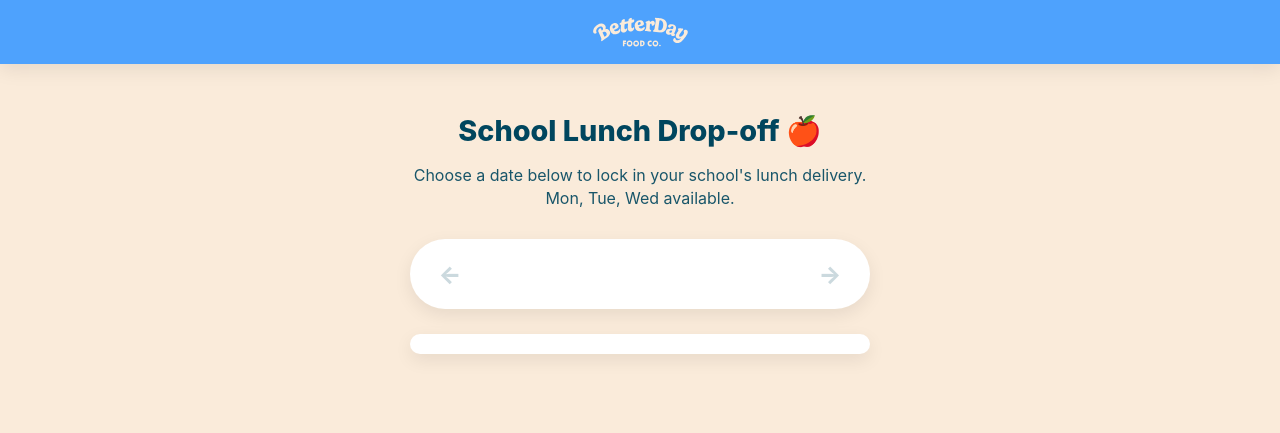
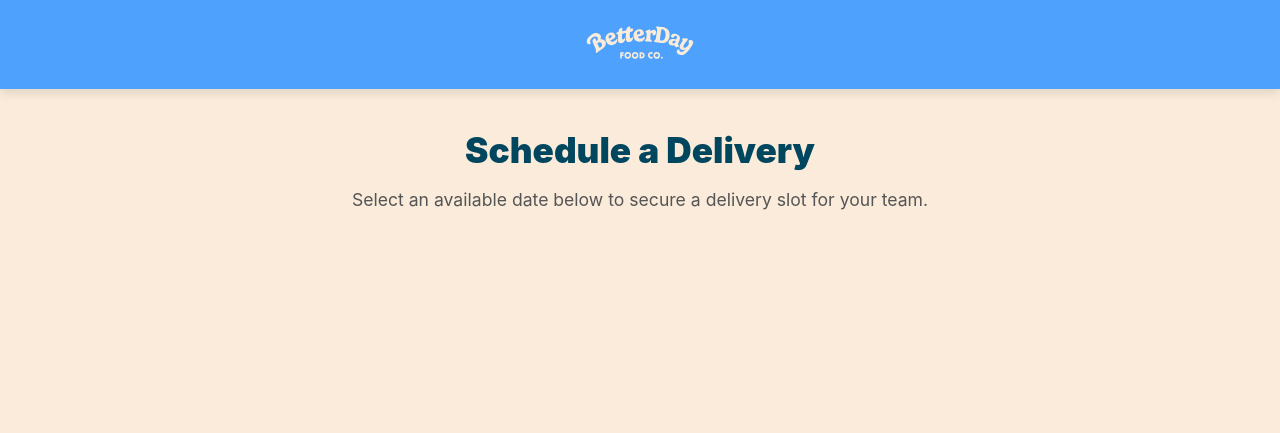
Before and after one commit to conner-kadz/betterday-app, a Flask app: template templates/index.html in a window 1280 px wide. Shown: the top 433 px of the page. Run offline with Flask 3, Linux system fonts and the light colour scheme; the template is opened without the code that fills it, so the values that code supplies are empty.

Commit message:
Update index.html

```diff
--- a/templates/index.html
+++ b/templates/index.html
@@ -1,115 +1,74 @@
 <!DOCTYPE html>
 <html>
 <head>
-    <title>BetterDay Booking</title>
+    <title>BetterDay | Book a Delivery</title>
     <meta name="viewport" content="width=device-width, initial-scale=1">
     <style>
-        :root {
-            --primary: #4ea2fd;    --accent: #faebda;
-            --dark: #00465e;       --bus-yellow: #ffd54f;
-            --status-open: #27ae60; --radius-lg: 18px;
-            --shadow: 0 6px 18px rgba(0, 0, 0, 0.08);
-            --error-red: #e74c3c;
-        }
-        * { box-sizing: border-box; font-family: -apple-system, sans-serif; }
-        body { margin: 0; background: var(--accent); color: var(--dark); padding-bottom: 50px; }
+        :root { --primary: #4ea2fd; --accent: #faebda; --dark: #00465e; --white: #ffffff; }
+        body { font-family: -apple-system, sans-serif; background: var(--accent); color: var(--dark); margin: 0; padding-bottom: 60px; }
 
-        /* Centered Header with Logo */
-        .app-header {
-            background: var(--primary);
-            padding: 12px 24px;
-            display: flex;
-            justify-content: center;
-            align-items: center;
-            box-shadow: var(--shadow);
+        .header { background: var(--primary); padding: 20px; text-align: center; box-shadow: 0 4px 10px rgba(0,0,0,0.1); }
+        .logo { height: 45px; }
+
+        .container { max-width: 900px; margin: 40px auto; padding: 0 20px; }
+
+        .hero { text-align: center; margin-bottom: 40px; }
+        .hero h1 { font-size: 2.2rem; font-weight: 900; margin-bottom: 10px; }
+        .hero p { font-size: 1.1rem; color: #555; }
+
+        .week-block { background: var(--white); border-radius: 20px; padding: 25px; margin-bottom: 25px; box-shadow: 0 5px 15px rgba(0,0,0,0.05); }
+        .week-title { font-size: 1.2rem; font-weight: 800; border-bottom: 2px dashed #eee; padding-bottom: 10px; margin-bottom: 20px; text-transform: uppercase; color: var(--dark); }
+
+        .days-grid { display: grid; grid-template-columns: repeat(3, 1fr); gap: 15px; }
+        @media (max-width: 600px) { .days-grid { grid-template-columns: 1fr; } }
+
+        .day-card {
+            background: #f8f9fa; border: 2px solid #eee; border-radius: 12px; padding: 15px;
+            text-align: center; text-decoration: none; color: var(--dark); font-weight: 700;
+            transition: 0.2s; display: block;
         }
 
-        .app-main { padding: 30px 20px; max-width: 500px; margin: 0 auto; }
+        /* Available */
+        .day-card.available { background: white; border-color: var(--primary); color: var(--primary); }
+        .day-card.available:hover { background: var(--primary); color: white; transform: translateY(-3px); box-shadow: 0 5px 15px rgba(78, 162, 253, 0.3); }
 
-        .intro-section { text-align: center; margin-bottom: 30px; }
-        .intro-section h1 { font-size: 1.8rem; font-weight: 800; margin-bottom: 8px; }
-        .intro-section p { font-size: 1rem; opacity: 0.9; font-weight: 400; line-height: 1.4; }
-
-        .scroller-nav {
-            display: flex; align-items: center; justify-content: space-between;
-            margin-bottom: 25px; background: white; padding: 15px 20px;
-            border-radius: 50px; box-shadow: var(--shadow);
-        }
-        .nav-arrow {
-            color: var(--dark);
-            text-decoration: none;
-            font-size: 1.5rem;
-            font-weight: 800;
-            width: 40px;
-            height: 40px;
-            display: flex;
-            align-items: center;
-            justify-content: center;
-            border-radius: 50%;
-        }
-        .nav-arrow:hover { background: #f0f0f0; }
-
-        .month-label h2 { margin: 0; font-size: 1.3rem; font-weight: 900; text-transform: uppercase; }
-
-        .booking-list {
-            background: white; border-radius: var(--radius-lg); padding: 10px 25px; box-shadow: var(--shadow);
-        }
-
-        .date-row { display: flex; justify-content: space-between; align-items: center; padding: 20px 0; border-bottom: 1px solid #f2f2f2; }
-        .date-row:last-child { border-bottom: none; }
-        .date-text { font-weight: 700; font-size: 1rem; }
-
-        .btn-select { background: var(--primary); color: white; text-decoration: none; padding: 10px 22px; border-radius: 99px; font-weight: 800; font-size: 0.75rem; text-transform: uppercase; }
-        .status-taken { background: var(--bus-yellow); color: #5d4037; padding: 8px 14px; border-radius: 99px; font-size: 0.65rem; font-weight: 900; }
+        /* Blocked / Past */
+        .day-card.unavailable { opacity: 0.5; cursor: not-allowed; pointer-events: none; background: #eee; border-color: #ddd; }
+        .status-badge { font-size: 0.7rem; text-transform: uppercase; font-weight: 900; background: #ddd; padding: 3px 8px; border-radius: 4px; display: inline-block; margin-top: 5px; }
+        .day-card.available .status-badge { display: none; }
     </style>
 </head>
 <body>
-    <header class="app-header">
-        <a href="/">
-            <img src="{{ url_for('static', filename='Logo.svg') }}" alt="BetterDay Logo" style="height: 40px; width: auto; display: block;">
-        </a>
-    </header>
+    <div class="header">
+        <img src="{{ url_for('static', filename='Logo.svg') }}" class="logo">
+    </div>
 
-    <main class="app-main">
-        <div class="intro-section">
-            <h1>School Lunch Drop-off 🍎</h1>
-            <p>Choose a date below to lock in your school's lunch delivery.<br>Mon, Tue, Wed available.</p>
+    <div class="container">
+        <div class="hero">
+            <h1>Schedule a Delivery</h1>
+            <p>Select an available date below to secure a delivery slot for your team.</p>
         </div>
 
-        <div class="scroller-nav">
-            {% if prev_url %}
-                <a href="{{ prev_url }}" class="nav-arrow">←</a>
-            {% else %}
-                <span class="nav-arrow" style="opacity:0.2; cursor:default;">←</span>
-            {% endif %}
-
-            <div class="month-label" style="text-align: center;">
-                <h2>{{ month_name }} {{ year }}</h2>
+        {% for week in weeks %}
+        <div class="week-block">
+            <div class="week-title">{{ week.week_label }}</div>
+            <div class="days-grid">
+                {% for day in week.days %}
+                    {% if day.past or day.blocked %}
+                        <div class="day-card unavailable">
+                            {{ day.display }}<br>
+                            <span class="status-badge">{% if day.past %}Passed{% else %}Fully Booked{% endif %}</span>
+                        </div>
+                    {% else %}
+                        <a href="/book/{{ day.raw_date }}" class="day-card available">
+                            {{ day.display }}<br>
+                            <span style="font-size: 0.8rem; font-weight: 600; opacity: 0.8; margin-top:5px; display:block;">Select &rarr;</span>
+                        </a>
+                    {% endif %}
+                {% endfor %}
             </div>
-
-            {% if next_url %}
-                <a href="{{ next_url }}" class="nav-arrow">→</a>
-            {% else %}
-                <span class="nav-arrow" style="opacity:0.2; cursor:default;">→</span>
-            {% endif %}
         </div>
-
-        <div class="booking-list">
-            {% for date in dates %}
-            <div class="date-row">
-                <div class="date-text">{{ date.display }}</div>
-                <div class="action-zone">
-                    {% if date.past %}
-                        <span style="color:#adb5bd; font-size:0.7rem; font-weight:800;">PASSED</span>
-                    {% elif date.taken %}
-                        <span class="status-taken">TAKEN ❌</span>
-                    {% else %}
-                        <a href="/book/{{ date.raw_date }}" class="btn-select">Select</a>
-                    {% endif %}
-                </div>
-            </div>
-            {% endfor %}
-        </div>
-    </main>
+        {% endfor %}
+    </div>
 </body>
 </html>
```
